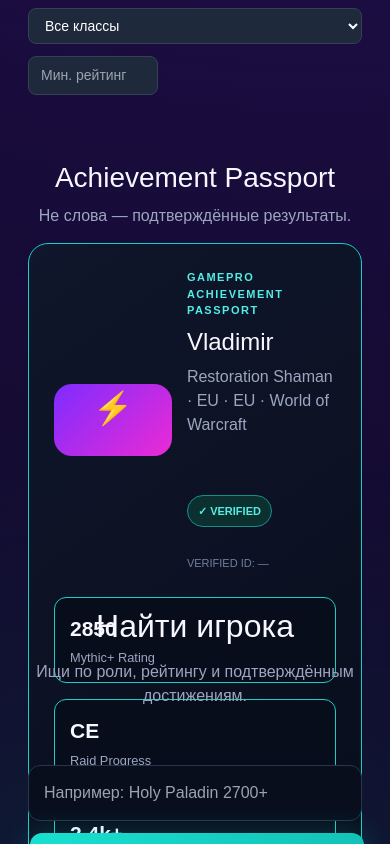
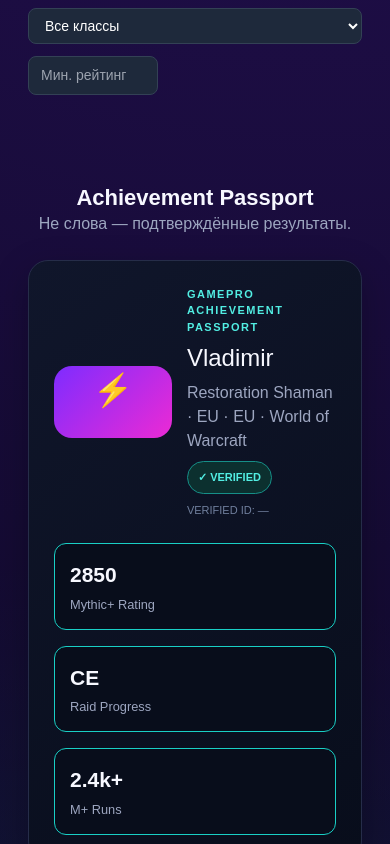
Before and after one commit to vesttrading/gamepro-market, a Next.js app: page / in a window 390 px wide. Shown: the part 820-1664 px from the top of the page. Built offline with nearby package versions, Linux system fonts and the light colour scheme; no server answers.

Commit message:
Update styles for Achievement Passport and Player Search
Refactor styles for the Achievement Passport and Player Search sections, improving layout and responsiveness.

```diff
--- a/app/globals.css
+++ b/app/globals.css
@@ -10,161 +10,305 @@ body {
 @tailwind utilities;
 
 
-/* 1. Возвращаем секции правильный блочный вид, чтобы карточка Владимира была по центру */
+ /* =========================================================
+   GAMEPRO — ACHIEVEMENT PASSPORT / PLAYERS
+   ЧИСТАЯ ВЕРСИЯ
+   ========================================================= */
+
+/* ---------- ACHIEVEMENT PASSPORT ---------- */
+
 #passport {
+  width: 92% !important;
+  max-width: 1160px !important;
+  margin: 0 auto !important;
+  padding: 40px 0 !important;
+
   display: block !important;
-  margin: -35px auto 0 auto !important;
-  max-width: 1160px !important;
-  width: 92% !important;
+  box-sizing: border-box !important;
 }
 
-/* 2. Сближаем заголовок и кнопку, убирая растяжение по краям экрана */
-.sectionHead,
-div[style*="justifyContent: \"space-between\""] {
+/* Заголовок секции */
+
+#passport .sectionHead {
+  width: 100% !important;
+  max-width: 900px !important;
+
+  margin: 0 auto 30px auto !important;
+  padding: 0 !important;
+
   display: flex !important;
-  flex-direction: row !important;
-  justify-content: flex-start !important; /* 🌟 Прижимает кнопку вплотную к тексту слева */
-  align-items: center !important;         /* Выравнивает их ровно по высоте */
-  flex-wrap: wrap !important;
-  gap: 20px !important;                   /* Расстояние между текстом описания и кнопкой */
-  margin-bottom: 20px !important;
-  width: 100% !important;
+  flex-direction: column !important;
+  align-items: center !important;
+  justify-content: center !important;
+
+  text-align: center !important;
+  gap: 8px !important;
 }
 
-/* 3. Описание под заголовком оставляем обычным блоком, чтобы оно не ломало строку */
-.sectionHead > div:first-child {
-  display: block !important;
+/* Achievement Passport */
+
+#passport .sectionHead h2,
+#passport h2 {
+  margin: 0 !important;
+  padding: 0 !important;
+
+  font-size: 28px !important;
+  line-height: 1.2 !important;
+  font-weight: 800 !important;
+
+  text-align: center !important;
 }
 
-/* 4. Восстанавливаем сетку для паспорта, чтобы карточка была на всю ширину */
-.grid2 {
-    display: grid !important;
-    grid-template-columns: repeat(auto-fit, minmax(320px, 1fr)) !important;
-    gap: 20px !important;
-    width: 100% !important;
-    padding-top: 0 !important;       /* Убираем лишний внутренний отступ сверху */
-    margin-top: -45px !important;    /* Принудительно подтягиваем блок вверх */
+/* Описание */
+
+#passport .sectionHead p {
+  margin: 0 !important;
+  padding: 0 !important;
+
+  max-width: 700px !important;
+
+  text-align: center !important;
 }
 
-/* 1. Уменьшаем размер заголовка Achievement Passport */
-#passport h2,
-.sectionHead h2 {
-    font-size: 28px !important;
-    margin: 0 !important;
-    margin-bottom: 5px !important; /* ДОБАВЬТЕ ЭТУ СТРОКУ */
+/* ---------- ОСНОВНАЯ СЕТКА ПАСПОРТА ---------- */
+
+#passport .grid2 {
+  width: 100% !important;
+  max-width: 1160px !important;
+
+  margin: 0 auto !important;
+  padding: 0 !important;
+
+  display: grid !important;
+  grid-template-columns: repeat(2, minmax(0, 1fr)) !important;
+
+  gap: 24px !important;
+  align-items: stretch !important;
+
+  box-sizing: border-box !important;
 }
 
-/* 2. Центрируем всю верхнюю строку (заголовок, описание и кнопку) */
-.sectionHead {
-  justify-content: center !important; /* 🌟 Ставит всю строку строго по центру */
-  text-align: center !important;     /* Центрирует текст внутри */
-  margin: 0 auto 0 auto !important;
+/* ---------- КАРТОЧКИ ПАСПОРТА ---------- */
+
+#passport .grid2 > div {
+  box-sizing: border-box !important;
+
+  min-width: 0 !important;
 }
 
-/* =======================================================
-   ПРИНУДИТЕЛЬНО ДЕЛАЕМ ДВА БЛОКА КВАДРАТНЫМИ
-   ======================================================= */
+/* Не даём карточкам становиться огромными */
 
-/* 1. Находим левый блок (Паспорт Владимира) */
-#passport,
-[id="passport"],
-div[class*="passport"] {
-    display: flex !important;
-    flex-direction: column !important;
+#passport .grid2 > div:first-child,
+#passport .grid2 > div:nth-child(2) {
+  width: 100% !important;
+  max-width: none !important;
 
-    /* Делаем блок квадратным */
-    width: 500px !important;
-    height: 500px !important;
-
-    /* Выравниваем элементы */
-    align-items: flex-start !important;
-    text-align: left !important;
-    padding: 32px !important;
-    box-sizing: border-box !important;
+  box-sizing: border-box !important;
 }
 
-/* 2. Находим правый блок (с верификациями), который идет сразу после левого */
-#passport + div,
-[id="passport"] + div,
-div[class*="passport"] + div {
-    display: flex !important;
-    flex-direction: column !important;
+/* ---------- НЕОН/ТЁМНЫЙ GAMEPRO СТИЛЬ ---------- */
 
-    /* Делаем точно такой же квадрат */
-    width: 500px !important;
-    height: 500px !important;
+#passport .grid2 > div {
+  background:
+    linear-gradient(
+      145deg,
+      #10162b 0%,
+      #080d1b 100%
+    ) !important;
 
-    /* Выравниваем элементы */
-    align-items: flex-end !important;
-    text-align: right !important;
-    padding: 32px !important;
-    box-sizing: border-box !important;
+  border: 1px solid #262d49 !important;
+  border-radius: 20px !important;
+
+  box-shadow:
+    0 12px 35px rgba(0, 0, 0, 0.25) !important;
 }
 
-/* 3. Принудительное выравнивание текстов и кнопок внутри левого квадрата */
-#passport h1, #passport p, #passport button {
-    text-align: left !important;
-    margin-left: 0 !important;
-    margin-right: auto !important;
+/* ---------- ТЕКСТ В ПАСПОРТЕ ---------- */
+
+#passport h1,
+#passport h2,
+#passport h3,
+#passport p {
+  box-sizing: border-box !important;
 }
 
-/* 4. Принудительное выравнивание кнопок внутри правого квадрата */
-#passport + div button, #passport + div div {
-    margin-right: 0 !important;
-    margin-left: auto !important;
+/* Владимир */
+
+#passport h1 {
+  margin-top: 0 !important;
 }
 
-/* Отодвигаем заголовок "Найти игрока" вниз от верхнего блока */
+/* VERIFIED */
+
+#passport [class*="verified"] {
+  box-sizing: border-box !important;
+}
+
+/* ---------- КАРТОЧКИ ДОСТИЖЕНИЙ ---------- */
+
+/*
+   Любой блок с четырьмя нижними карточками
+   стараемся собрать в одну строку.
+*/
+
+#passport .cards {
+  width: 100% !important;
+
+  display: grid !important;
+  grid-template-columns: repeat(4, minmax(0, 1fr)) !important;
+
+  gap: 10px !important;
+
+  margin: 30px 0 0 0 !important;
+  padding: 0 !important;
+
+  box-sizing: border-box !important;
+}
+
+/* Сами achievement cards */
+
+#passport .cards > div,
+#passport .cards > a {
+  min-width: 0 !important;
+  width: 100% !important;
+
+  display: flex !important;
+  flex-direction: column !important;
+
+  align-items: center !important;
+  justify-content: center !important;
+
+  text-align: center !important;
+
+  box-sizing: border-box !important;
+}
+
+/* ---------- ПОИСК ИГРОКА ---------- */
+
+#players {
+  width: 92% !important;
+  max-width: 1000px !important;
+
+  margin: 45px auto 0 auto !important;
+  padding: 40px 0 !important;
+
+  box-sizing: border-box !important;
+}
+
+/* Заголовок Найти игрока */
+
 #players h1,
 #players h2,
-#players .title,
-div:has(> input) - h1 {
-    margin-top: 60px !important; /* Было 0 или стандартный отступ — увеличиваем до 60px */
+#players .title {
+  margin-top: 0 !important;
 }
 
-/* 3. Блок с НИЖНИМИ карточками ачивок (4 штуки) - строго в ОДНУ СТРОКУ */
-#passport div[class*="grid"] > div:first-child > div:last-child + div,
-#passport .cards {
-    display: flex !important;
-    flex-direction: row !important; /* В одну линию */
-    justify-content: center !important;
-    flex-wrap: nowrap !important; /* Запрещаем перенос в 2 ряда */
-    gap: 10px !important;
-    width: 100% !important;
-    margin-top: 60px !important;
-    margin-bottom: 30px !important; /* Делаем отступ СНИЗУ от карточек до поиска */
+/* Search box */
+
+#players .searchbox {
+  width: 100% !important;
+  max-width: 650px !important;
+
+  margin: 20px auto 30px auto !important;
+
+  display: flex !important;
+  align-items: center !important;
+
+  gap: 10px !important;
+
+  box-sizing: border-box !important;
 }
 
-/* 4. Делаем нижние 4 карточки аккуратными и одинаковыми */
-#passport div[class*="grid"] > div:first-child > div:last-child + div > div,
-#passport div[class*="grid"] > div:first-child > div:last-child + div > a,
-#passport .cards > div,
-#passport .cards > a {
-    display: flex !important;
-    flex-direction: column !important;
-    align-items: center !important;
-    justify-content: center !important;
-    flex: 1 1 0px !important;
-    max-width: 130px !important;
-    min-width: 85px !important; /* Чтобы 4 карточки точно влезли в ряд */
-    padding: 8px !important;
-    box-sizing: border-box !important;
+/* Поле поиска */
+
+#players input {
+  min-width: 0 !important;
+  box-sizing: border-box !important;
 }
 
-/* Прямое увеличение отступа над блоком VERIFIED */
-    #passport div[class*="grid"] > div:nth-child(2),
-    #passport [class*="verified"],
-    #passport .verified-section {
-    margin-top: 50px !important;
-    margin-bottom: 20px !important;
-    display: block !important;
+/* Кнопка поиска */
+
+#players button {
+  box-sizing: border-box !important;
+}
+ /* ---------- КАРТОЧКИ ИГРОКОВ ---------- */
+
+#players .grid,
+#players [class*="grid"] {
+  box-sizing: border-box !important;
 }
 
-/* Безопасное увеличение расстояния до нижнего блока */
-#passport {
-    display: flex !important;
+/* ---------- МОБИЛЬНАЯ ВЕРСИЯ ---------- */
+
+@media (max-width: 800px) {
+
+  #passport {
+    width: 94% !important;
+    padding-top: 25px !important;
+  }
+
+  #passport .sectionHead {
+    margin-bottom: 24px !important;
+  }
+
+  #passport .sectionHead h2,
+  #passport h2 {
+    font-size: 24px !important;
+  }
+
+  /* Две карточки паспорта → одна колонка */
+
+  #passport .grid2 {
+    grid-template-columns: 1fr !important;
+    gap: 18px !important;
+  }
+
+  /* Четыре достижения → две колонки */
+
+  #passport .cards {
+    grid-template-columns: repeat(2, minmax(0, 1fr)) !important;
+  }
+
+  /* Поиск */
+
+  #players {
+    width: 94% !important;
+    margin-top: 30px !important;
+    padding-top: 25px !important;
+  }
+
+  #players .searchbox {
     flex-direction: column !important;
-    gap: 60px !important; /* Регулируйте этот зазор, чтобы раздвинуть блоки (например: 50px, 60px) */
+    align-items: stretch !important;
+  }
+
+  #players .searchbox input,
+  #players .searchbox button {
+    width: 100% !important;
+  }
+}
+
+/* ---------- МАЛЕНЬКИЙ ТЕЛЕФОН ---------- */
+
+@media (max-width: 480px) {
+
+  #passport {
+    width: 94% !important;
+  }
+
+  #passport .sectionHead h2,
+  #passport h2 {
+    font-size: 22px !important;
+  }
+
+  #passport .cards {
+    grid-template-columns: repeat(2, minmax(0, 1fr)) !important;
+    gap: 8px !important;
+  }
+
+  #players {
+    width: 94% !important;
+  }
 }
 
 /* 1. НАЙТИ ИГРОКА  Намертво уменьшаем весь общий блок до аккуратных 800px */
```
